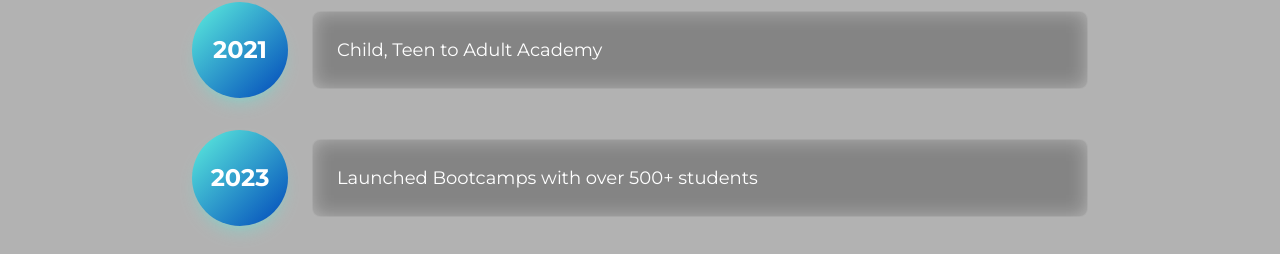
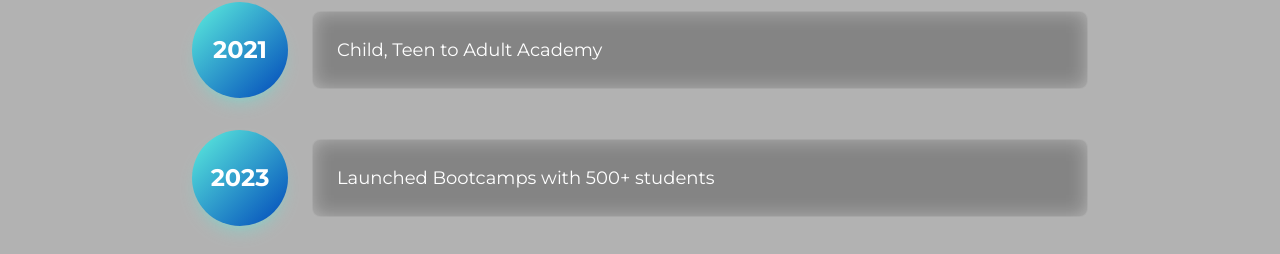
Before and after one commit to Fabulousugo/protoverse-labs, a Next.js app: page /about in a window 1280 px wide. Shown: the part 2111-2365 px from the top of the page. Built offline with nearby package versions, Linux system fonts and the light colour scheme.

Commit message:
updated about page

```diff
--- a/app/about/page.tsx
+++ b/app/about/page.tsx
@@ -61,7 +61,7 @@ export default function AboutPage() {
 
   const milestones: Milestone[] = [
     { year: "2021", event: "Child, Teen to Adult Academy" },
-    { year: "2023", event: "Launched Bootcamps with over 500+ students" },
+    { year: "2023", event: "Launched Bootcamps with 500+ students" },
     {
       year: "2025",
       event: "Morphed into Protoverse Labs with focus on Space Tech and AI",
--- a/app/afroseries/page.tsx
+++ b/app/afroseries/page.tsx
@@ -212,7 +212,7 @@ export default function AfroSpacePage() {
                 onClick={() => openVideo(comingSoonVideo, "Coming 2025")}
                 className="glass-effect rounded-lg border-2 border-protoverse-white px-10 py-4 font-bold transition-all hover:bg-protoverse-white hover:text-nebula-blue"
               >
-                Coming 2025
+                Coming 2026
               </button>
             </div>
           </div>
```
